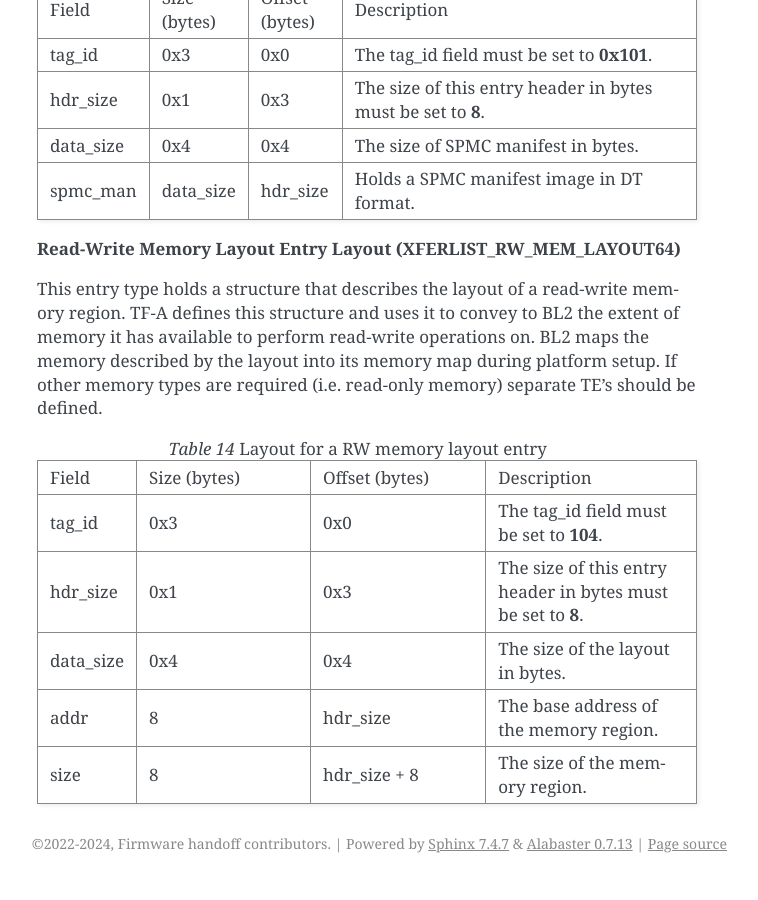
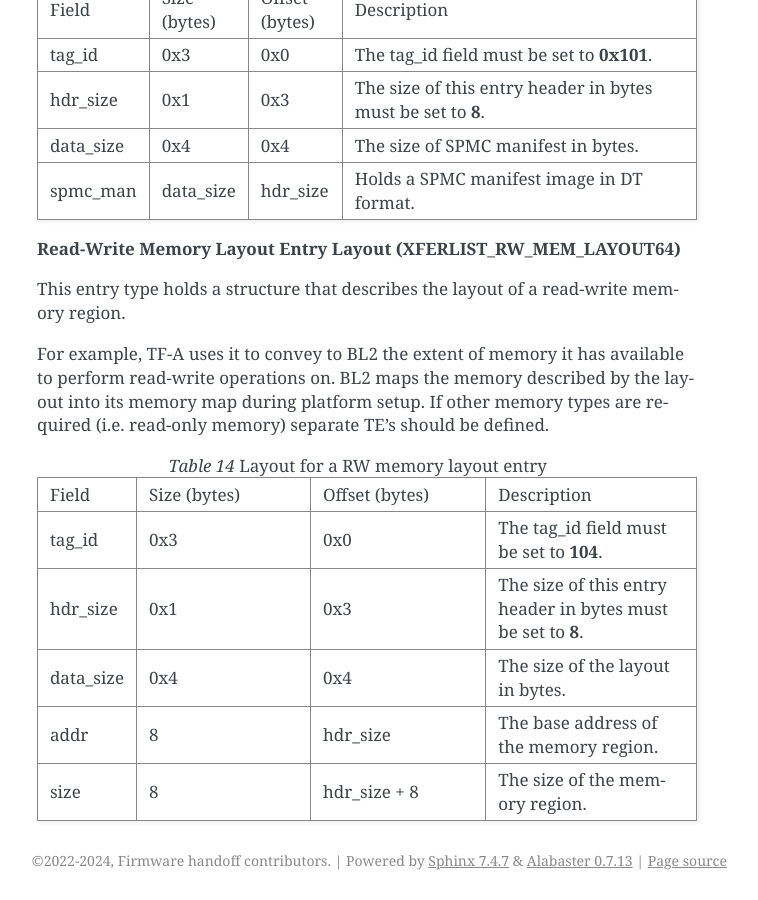
Before and after one commit to FirmwareHandoff/firmware_handoff, a Sphinx documentation site: the page built from source/transfer_list.rst, in a window 1280 px wide and 900 px high, scrolled down 15861 px. Shown: the whole window, without its empty margins (383-1141 px from the left). Built offline with Sphinx 7.4.7, drawn with Linux system fonts in a browser that asks for light colours.

Commit message:
rw-mem-layout64: split concrete example from definition
Signed-off-by: Harrison Mutai <harrison.mutai@arm.com>

```diff
--- a/source/transfer_list.rst
+++ b/source/transfer_list.rst
@@ -905,11 +905,12 @@ This manifest contains the SPMC attribute node consumed by the SPMD
 **Read-Write Memory Layout Entry Layout (XFERLIST_RW_MEM_LAYOUT64)**
 
 This entry type holds a structure that describes the layout of a read-write
-memory region. TF-A defines this structure and uses it to convey to BL2 the
-extent of memory it has available to perform read-write operations on. BL2 maps
-the memory described by the layout into its memory map during platform setup. If
-other memory types are required (i.e.  read-only memory) separate TE's should be
-defined.
+memory region.
+
+For example, TF-A uses it to convey to BL2 the extent of memory it has available
+to perform read-write operations on. BL2 maps the memory described by the layout
+into its memory map during platform setup. If other memory types are required
+(i.e.  read-only memory) separate TE's should be defined.
 
 .. _tab_rw_mem_layout:
 .. list-table:: Layout for a RW memory layout entry
```
